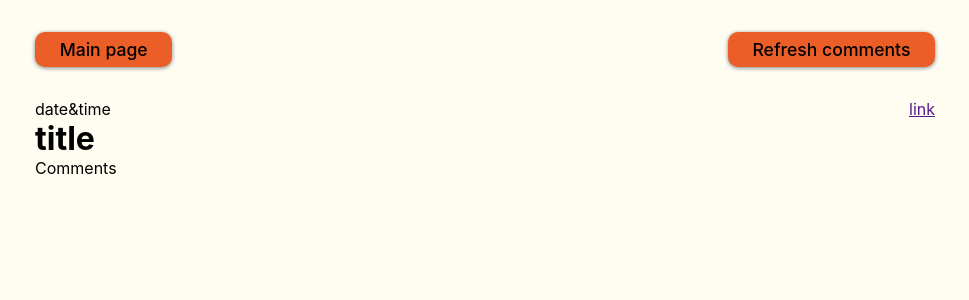
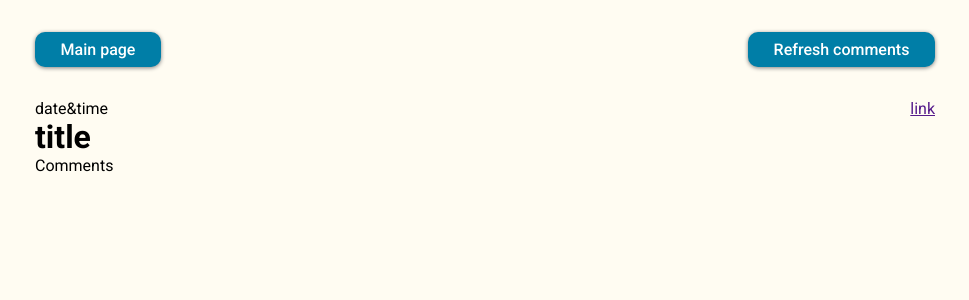
Before and after one commit to NikolaB131/Avito-internship-project, a React (Create React App) app in the folder client/: page / in a window 1280 px wide. Shown: the top 300 px of the page, without its empty margins (155-1124 px from the left). Built offline with nearby package versions, Linux system fonts and the light colour scheme; the HTML template or start-up script is replaced by a standard one.

Commit message:
Change font family and button color

```diff
--- a/client/public/index.html
+++ b/client/public/index.html
@@ -6,9 +6,9 @@
     <meta name="viewport" content="width=device-width, initial-scale=1" />
     <meta name="theme-color" content="#000000" />
     <meta name="description" content="Just a fancy wrapper for Hacker News" />
-    <link rel="preconnect" href="https://fonts.googleapis.com" />
-    <link rel="preconnect" href="https://fonts.gstatic.com" crossorigin />
-    <link href="https://fonts.googleapis.com/css2?family=Montserrat:wght@400;500;700&display=swap" rel="stylesheet" />
+    <link rel="preconnect" href="https://fonts.googleapis.com">
+    <link rel="preconnect" href="https://fonts.gstatic.com" crossorigin>
+    <link href="https://fonts.googleapis.com/css2?family=Roboto:wght@400;500;700&display=swap" rel="stylesheet">
     <!--
       Notice the use of %PUBLIC_URL% in the tags above.
       It will be replaced with the URL of the `public` folder during the build.
--- a/client/src/components/generics/button/Button.module.css
+++ b/client/src/components/generics/button/Button.module.css
@@ -1,20 +1,19 @@
 .button {
-  font-size: 1.1rem;
-  background-color: #eb5e28;
+  font-size: 1rem;
+  background-color: #007ea7;
+  color: white;
   border: none;
   border-radius: 10px;
   display: flex;
-  justify-content: center;
-  align-items: center;
   box-shadow: 0 1px 4px grey;
   font-weight: 500;
 }
 
 .button span {
-  margin: 0.4em 1.4em;
+  margin: 0.5em 1.6em;
 }
 
 .button:hover {
   cursor: pointer;
-  background-color: #d45624;
+  background-color: #006c91;
 }
--- a/client/src/index.css
+++ b/client/src/index.css
@@ -2,7 +2,7 @@
   margin: 0;
   padding: 0;
   box-sizing: border-box;
-  font-family: -apple-system, BlinkMacSystemFont, 'Segoe UI', sans-serif;
+  font-family: 'Roboto', sans-serif;
 }
 
 body {
```
